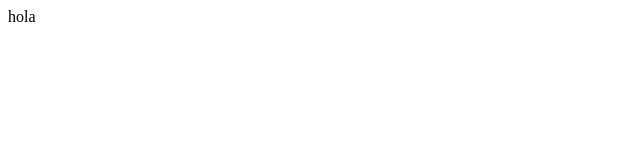
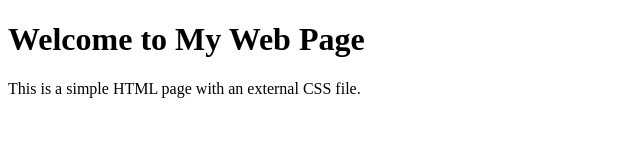
Before and after one commit to mjoss9/Prueba-2, a plain HTML site: page index.html in a window 1280 px wide. Shown: the whole page, without its empty margins (0-640 px from the left). Drawn offline with Linux system fonts and the light colour scheme.

Commit message:
Modificion del index

```diff
--- a/index.html
+++ b/index.html
@@ -1 +1,13 @@
-hola
+<!DOCTYPE html>
+<html lang="en">
+<head>
+    <meta charset="UTF-8">
+    <meta name="viewport" content="width=device-width, initial-scale=1.0">
+    <title>My Web Page</title>
+    <link rel="stylesheet" href="styles.css">
+</head>
+<body>
+    <h1>Welcome to My Web Page</h1>
+    <p>This is a simple HTML page with an external CSS file.</p>
+</body>
+</html>
```
